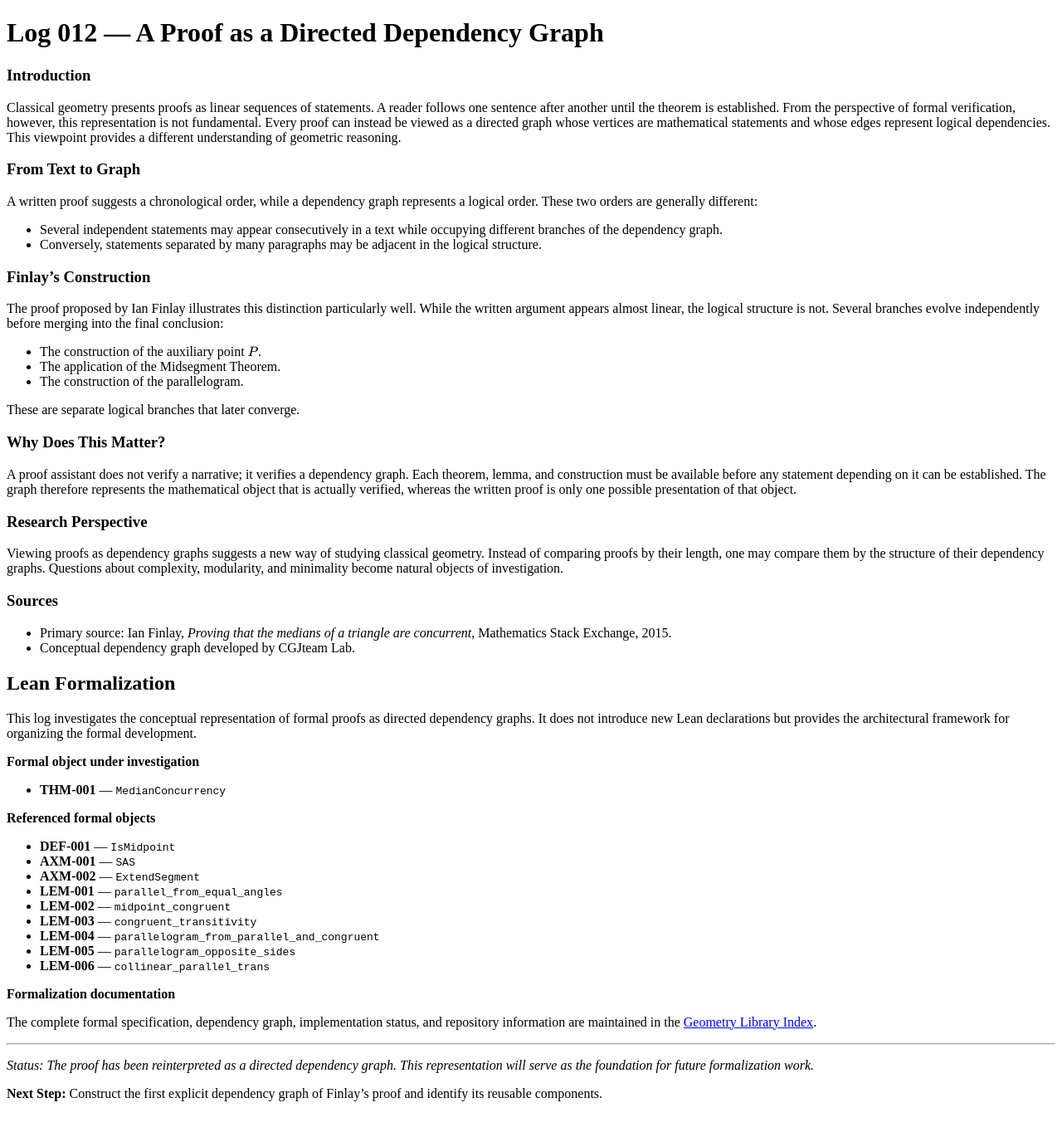
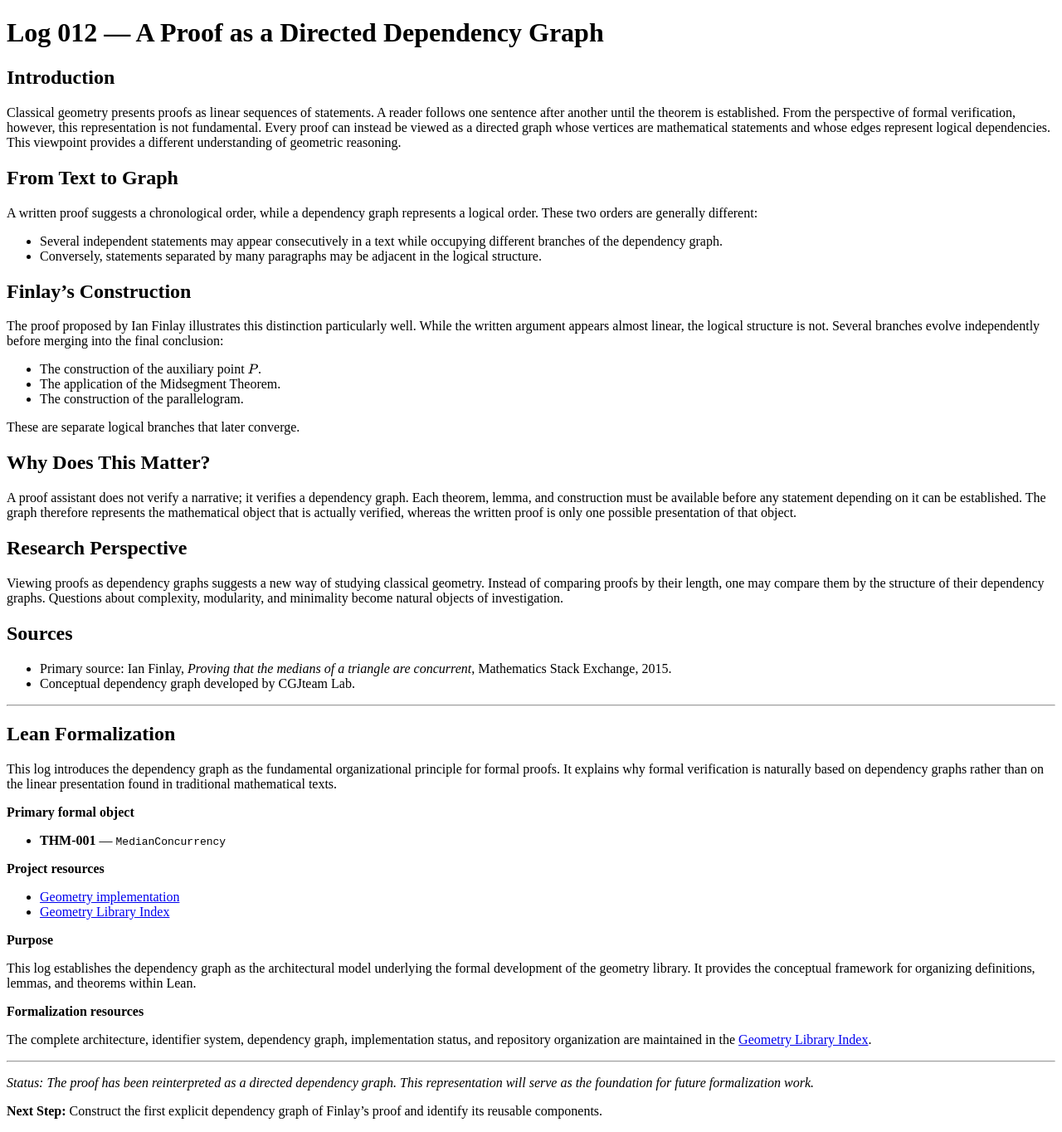
Before and after one commit to cgjteam/cgjteam.github.io, a Jekyll site: the page built from log-012.md, in a window 1280 px wide. Shown: the whole page at 83% size. Built offline with Jekyll 4.4.1, drawn with Linux system fonts in a browser that asks for light colours; comment, search, counter and statistics services are not loaded; our own code applies the rules of GitHub Pages for plain Markdown files; before the commit the page ends 1343 px from its top, so only the background shows below that.

Commit message:
Update log-012.md

```diff
--- a/log-012.md
+++ b/log-012.md
@@ -4,57 +4,65 @@ layout: default
 
 # Log 012 — A Proof as a Directed Dependency Graph
 
-### Introduction
+## Introduction
+
 Classical geometry presents proofs as linear sequences of statements. A reader follows one sentence after another until the theorem is established. From the perspective of formal verification, however, this representation is not fundamental. Every proof can instead be viewed as a directed graph whose vertices are mathematical statements and whose edges represent logical dependencies. This viewpoint provides a different understanding of geometric reasoning.
 
-### From Text to Graph
+## From Text to Graph
+
 A written proof suggests a chronological order, while a dependency graph represents a logical order. These two orders are generally different:
+
 * Several independent statements may appear consecutively in a text while occupying different branches of the dependency graph.
 * Conversely, statements separated by many paragraphs may be adjacent in the logical structure.
 
-### Finlay's Construction
+## Finlay's Construction
+
 The proof proposed by Ian Finlay illustrates this distinction particularly well. While the written argument appears almost linear, the logical structure is not. Several branches evolve independently before merging into the final conclusion:
+
 * The construction of the auxiliary point $P$.
 * The application of the Midsegment Theorem.
 * The construction of the parallelogram.
 
 These are separate logical branches that later converge.
 
-### Why Does This Matter?
+## Why Does This Matter?
+
 A proof assistant does not verify a narrative; it verifies a dependency graph. Each theorem, lemma, and construction must be available before any statement depending on it can be established. The graph therefore represents the mathematical object that is actually verified, whereas the written proof is only one possible presentation of that object.
 
-### Research Perspective
+## Research Perspective
+
 Viewing proofs as dependency graphs suggests a new way of studying classical geometry. Instead of comparing proofs by their length, one may compare them by the structure of their dependency graphs. Questions about complexity, modularity, and minimality become natural objects of investigation.
 
-### Sources
+## Sources
+
 * Primary source: Ian Finlay, *Proving that the medians of a triangle are concurrent*, Mathematics Stack Exchange, 2015.
 * Conceptual dependency graph developed by CGJteam Lab.
 
+---
+
 ## Lean Formalization
 
-This log investigates the conceptual representation of formal proofs as directed dependency graphs. It does not introduce new Lean declarations but provides the architectural framework for organizing the formal development.
+This log introduces the dependency graph as the fundamental organizational principle for formal proofs. It explains why formal verification is naturally based on dependency graphs rather than on the linear presentation found in traditional mathematical texts.
 
-**Formal object under investigation**
+**Primary formal object**
 
 - **THM-001** — `MedianConcurrency`
 
-**Referenced formal objects**
+**Project resources**
 
-- **DEF-001** — `IsMidpoint`
-- **AXM-001** — `SAS`
-- **AXM-002** — `ExtendSegment`
-- **LEM-001** — `parallel_from_equal_angles`
-- **LEM-002** — `midpoint_congruent`
-- **LEM-003** — `congruent_transitivity`
-- **LEM-004** — `parallelogram_from_parallel_and_congruent`
-- **LEM-005** — `parallelogram_opposite_sides`
-- **LEM-006** — `collinear_parallel_trans`
+- [Geometry implementation](./Geometry_lean.html)
+- [Geometry Library Index](./Geometry.md)
 
-**Formalization documentation**
+**Purpose**
 
-The complete formal specification, dependency graph, implementation status, and repository information are maintained in the [Geometry Library Index](./Geometry.md).
+This log establishes the dependency graph as the architectural model underlying the formal development of the geometry library. It provides the conceptual framework for organizing definitions, lemmas, and theorems within Lean.
+
+**Formalization resources**
+
+The complete architecture, identifier system, dependency graph, implementation status, and repository organization are maintained in the [Geometry Library Index](./Geometry.md).
 
 ---
+
 *Status: The proof has been reinterpreted as a directed dependency graph. This representation will serve as the foundation for future formalization work.*
 
 **Next Step:** Construct the first explicit dependency graph of Finlay's proof and identify its reusable components.
```
